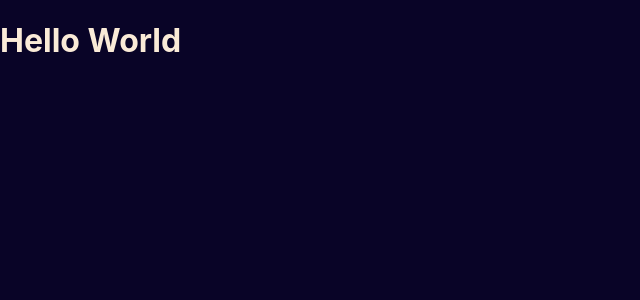
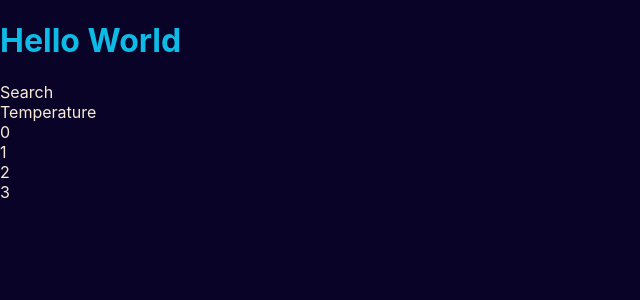
Before and after one commit to AnaJuliaMM/weather_forecast, a React (Create React App) app in the folder forecasting/: page / in a window 1280 px wide. Shown: the top 300 px of the page, without its empty margins (0-640 px from the left). Built offline with nearby package versions, Linux system fonts and the light colour scheme.

Commit message:
chore: add all others components inside app

```diff
--- a/forecasting/src/App.js
+++ b/forecasting/src/App.js
@@ -1,9 +1,17 @@
-import logo from './logo.svg';
 import './App.css';
+import Search from './components/search/Search.tsx';
+import Temperature from './components/temperature/Temperature.tsx';
+import Forecast from './components/forecast/Forecast.tsx';
 
 function App() {
   return (
-    <h1>Hello World</h1>
+    <>
+      <h1 className='headerTitle'>Hello World</h1>
+      <Search/>
+      <Temperature/>
+      <Forecast/>
+    </>
+
   );
 }
 
```
